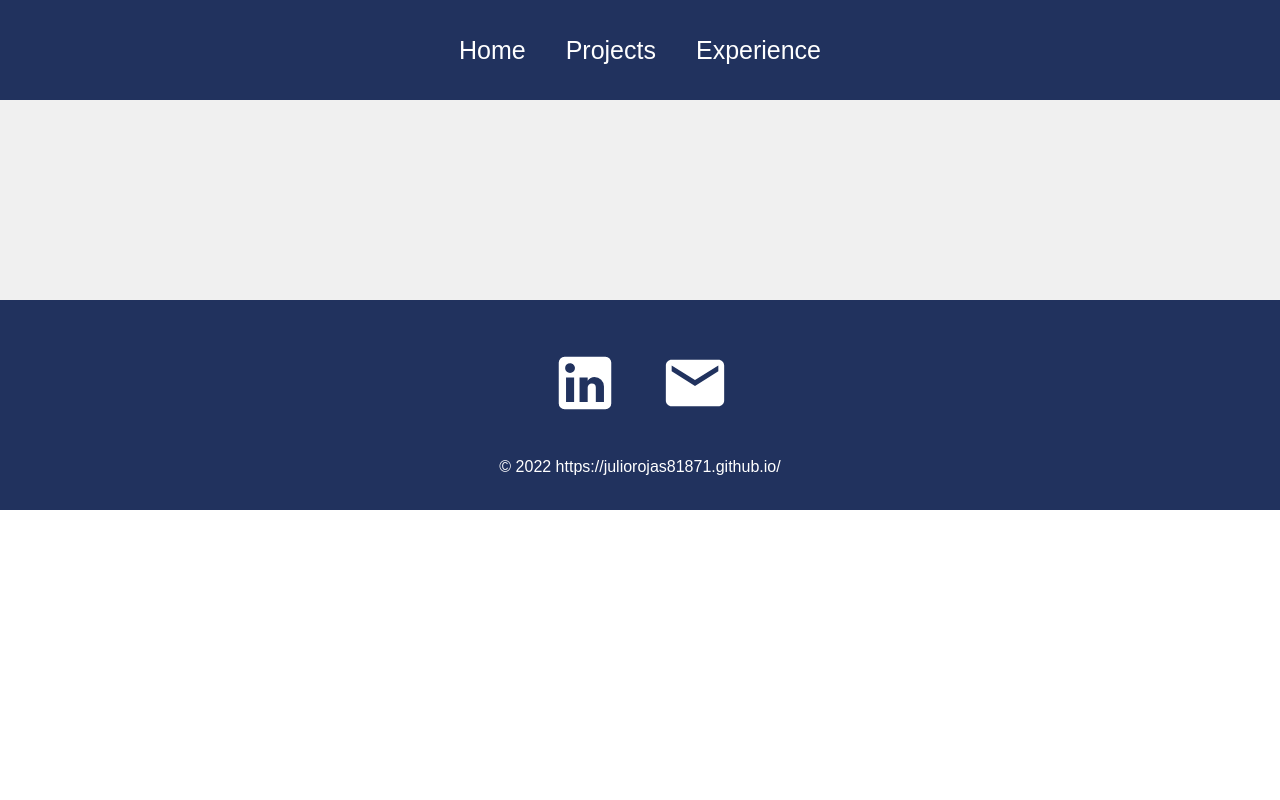
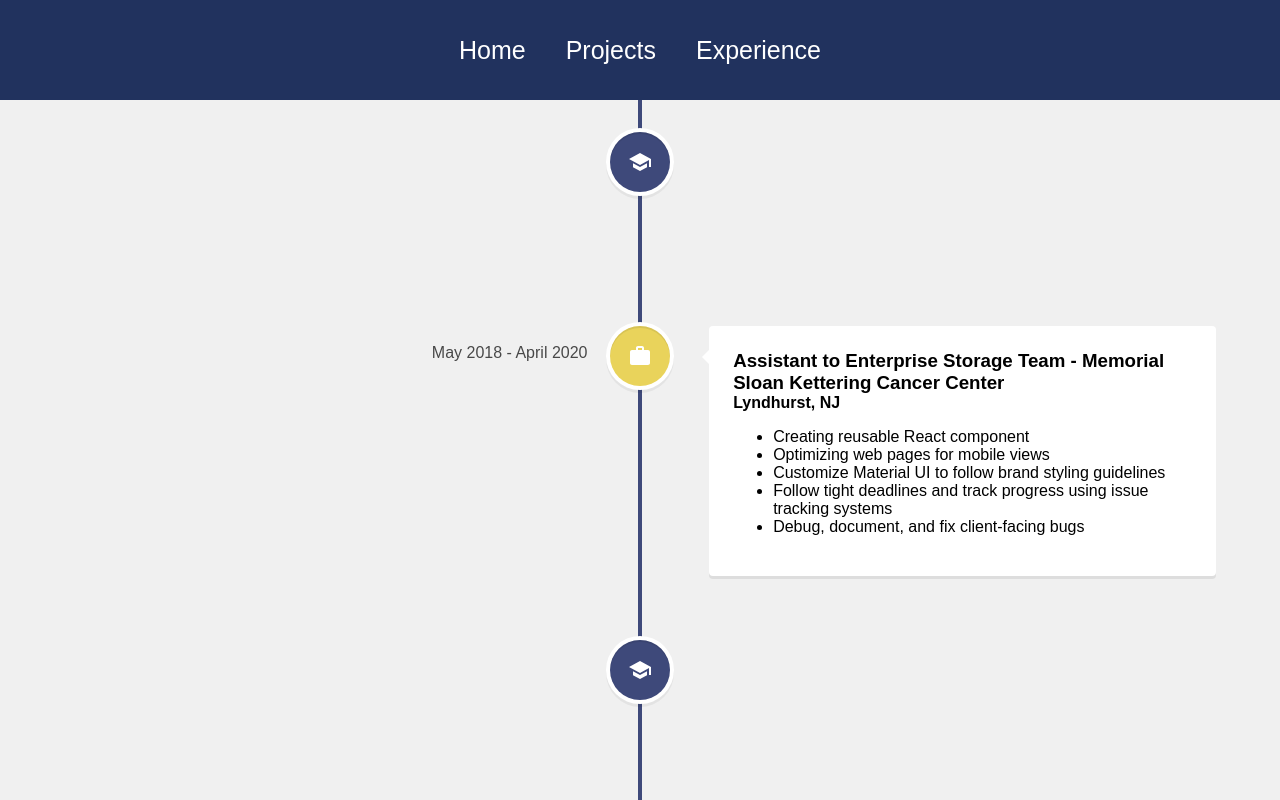
Before and after one commit to juliorojas81871/portfolio, a React (Create React App) app: page /portfolio/experience in a window 1280 px wide. Shown: the top 800 px of the page. Built offline with nearby package versions, Linux system fonts and the light colour scheme.

Commit message:
fixes in readme and deployment

```diff
--- a/src/App.js
+++ b/src/App.js
@@ -15,10 +15,10 @@
         routs is used you where you want it to be*/}
         <NavBar />
         <Routes>
-          <Route path="/" element={<Home />} />
-          <Route path="/projects" element={<Projects />} />
-          <Route path='/projects/:id' element={<ProjectDisplay />} />
-          <Route path="/experience" element={<Experience />} />
+          <Route path="/portfolio/" element={<Home />} />
+          <Route path="/portfolio/projects" element={<Projects />} />
+          <Route path='/portfolio/projects/:id' element={<ProjectDisplay />} />
+          <Route path="/portfolio/experience" element={<Experience />} />
         </Routes>
         <Footer />
       </Router>
--- a/src/components/Footer.jsx
+++ b/src/components/Footer.jsx
@@ -15,7 +15,7 @@
 
             </div>
 
-            <p> &copy; { currentYear } https://juliorojas81871.github.io/</p>
+            <p> &copy; { currentYear } https://juliorojas81871.github.io/portfolio/</p>
         </div>
     );
 }
--- a/src/components/NavBar.jsx
+++ b/src/components/NavBar.jsx
@@ -24,9 +24,9 @@
                 </button>
             </div>
             <div className='links'>
-                <Link to="/">Home</Link>
-                <Link to="/projects">Projects</Link>
-                <Link to="/experience">Experience</Link>
+                <Link to="/portfolio">Home</Link>
+                <Link to="/portfolio/projects">Projects</Link>
+                <Link to="/portfolio/experience">Experience</Link>
 
             </div>
         </div>
```
Also changed, not shown: 1 other file (tests, documents, lock files or other folders).
